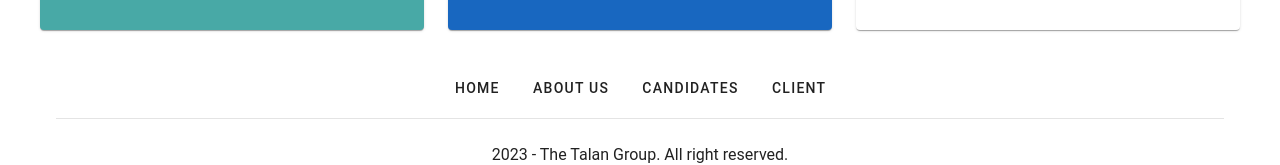
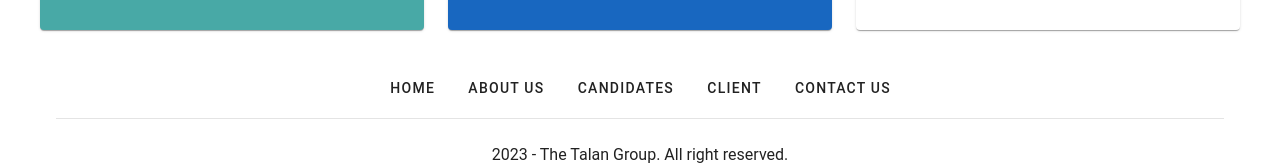
Before and after one commit to annahanhhoang/talan, a Nuxt app: page / in a window 1280 px wide. Shown: the part 1292-1457 px from the top of the page. Built offline with nearby package versions, Linux system fonts and the light colour scheme.

Commit message:
:bug:fix: Put back contact us link in footer

```diff
--- a/app/components/NavLinks.vue
+++ b/app/components/NavLinks.vue
@@ -7,6 +7,12 @@
         :active="false"
         :text="link.title"
         :to="link.to"
+        variant="text"
+      />
+      <v-btn
+        :active="false"
+        text="Contact Us"
+        to="/contact"
         variant="text"
       />
     </template>
```
